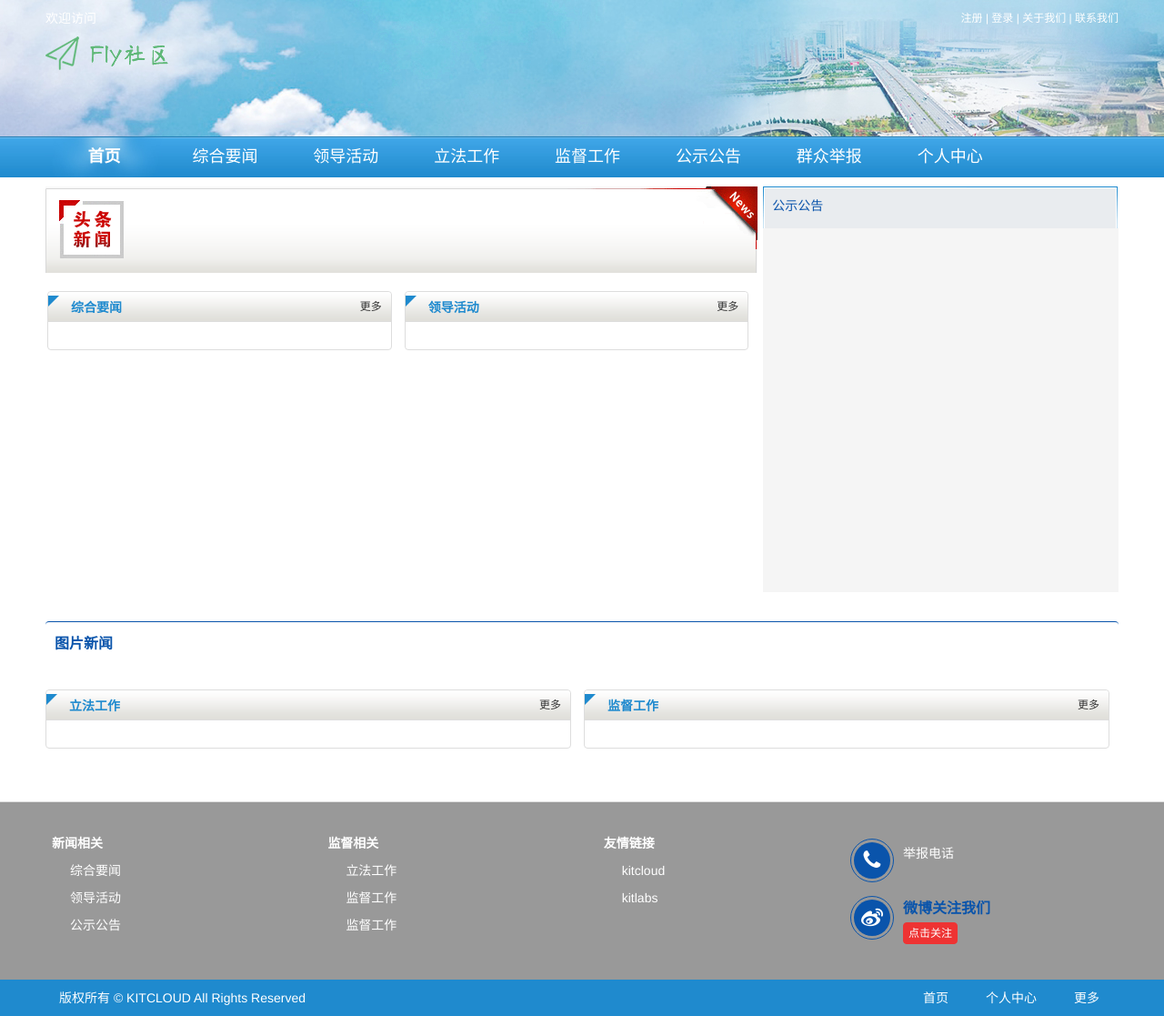
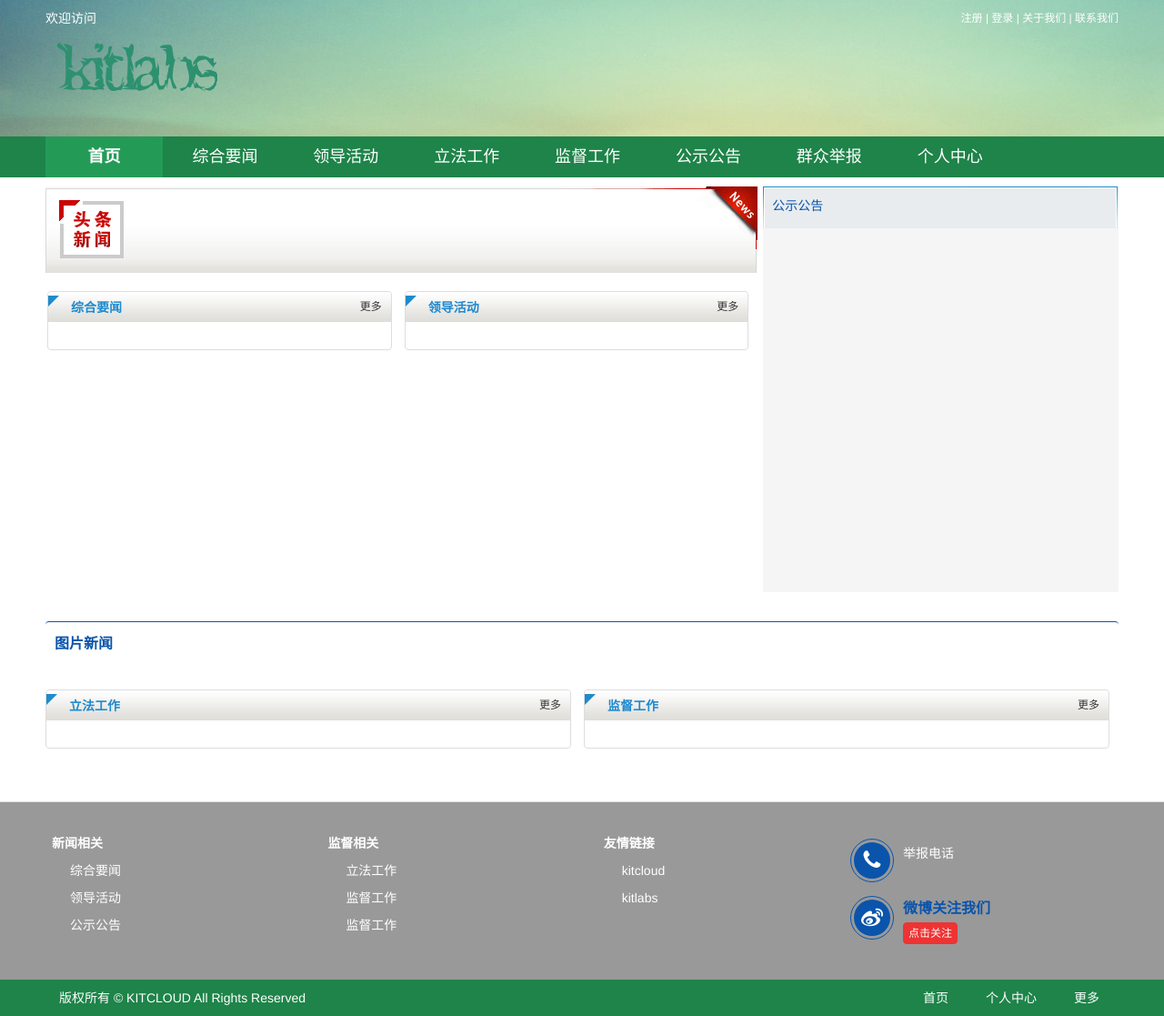
Before and after one commit to kitlabs-cn/KitPHP, a Symfony app: template src/KitWebBundle/Resources/views/Default/index.html.twig in a window 1280 px wide. Shown: the whole page at 91% size. Run offline with Twig, Linux system fonts and the light colour scheme; the template is opened without the code that fills it, so the values that code supplies are empty; some libraries are stand-ins or nearby versions.

Commit message:
[MOD] update bg

```diff
--- a/web/asset/css/common.css
+++ b/web/asset/css/common.css
@@ -9,7 +9,7 @@
 }
 .demo-nav{
 	color: #fff;
-	background: #F9F9F9 url(../images/top-bg.jpg) repeat-x top center;
+	background:#1E8449;
 	font-size: 14px;
 	height: 45px;
 }
@@ -31,7 +31,7 @@
 	text-align:center;
 }
 .demo-nav li.active{
-	background: #F9F9F9 url(../images/nav_on.jpg) no-repeat center;
+	background: #239B56;
     cursor: pointer;
 }
 blockquote{
@@ -82,7 +82,7 @@ blockquote strong{
  	padding: 0 10px;
  }
  .bg-black{
-	background-color: #1f8ace;
+	background-color: #1E8449;
  }
  .panel-new{
 	margin: 20px 10px 10px 0px;
```
Also changed, not shown: web/asset/images/bg.jpg, web/static/images/logo.png (added).
